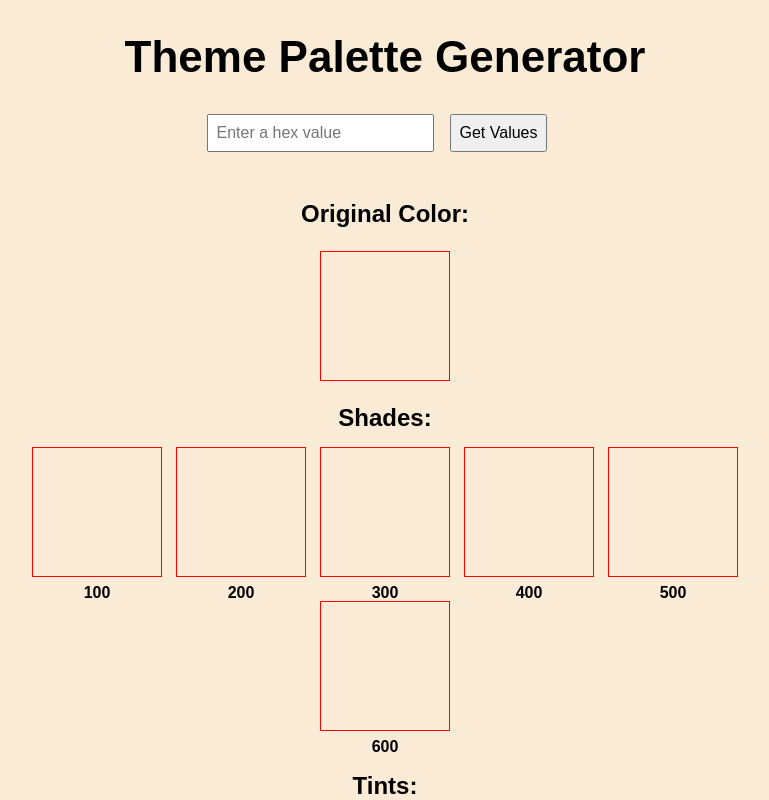
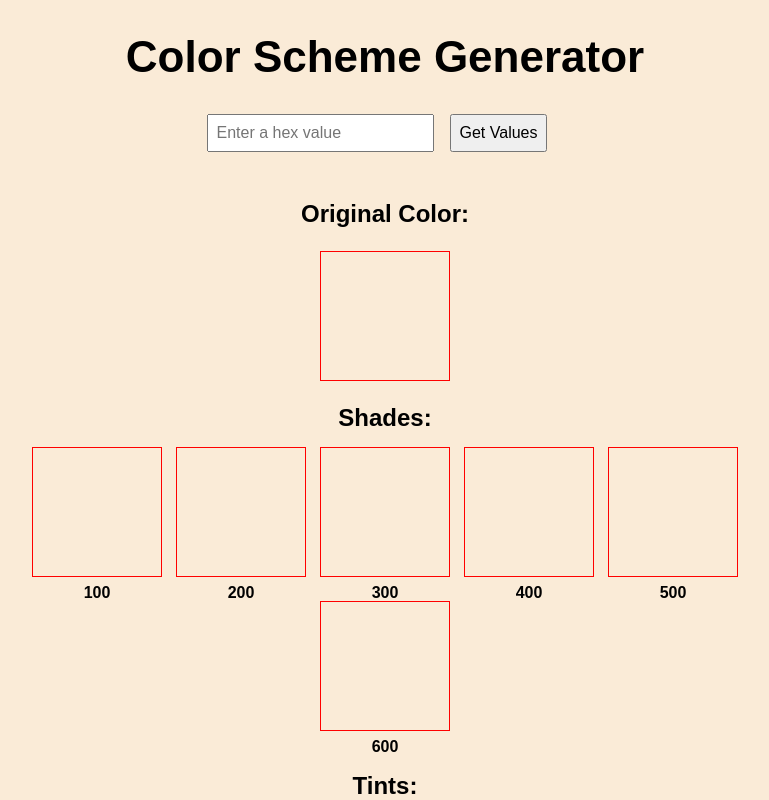
Before and after one commit to LukaWoodson/color_scheme_generator, a React (Create React App) app: page / in a window 1280 px wide. Shown: the top 800 px of the page, without its empty margins (255-1024 px from the left). Built offline with nearby package versions, Linux system fonts and the light colour scheme.

Commit message:
Change title name

```diff
--- a/src/colors/colors.js
+++ b/src/colors/colors.js
@@ -278,7 +278,7 @@ function ColorsComponent() {
 
   return (
     <Wrapper>
-      <Title>Theme Palette Generator</Title>
+      <Title>Color Scheme Generator</Title>
       <TextBox>
         <ColorInput placeholder={"Enter a hex value"} ref={inputColorRef} />
         <GetValuesButton onClick={handleColorChange}>
```
